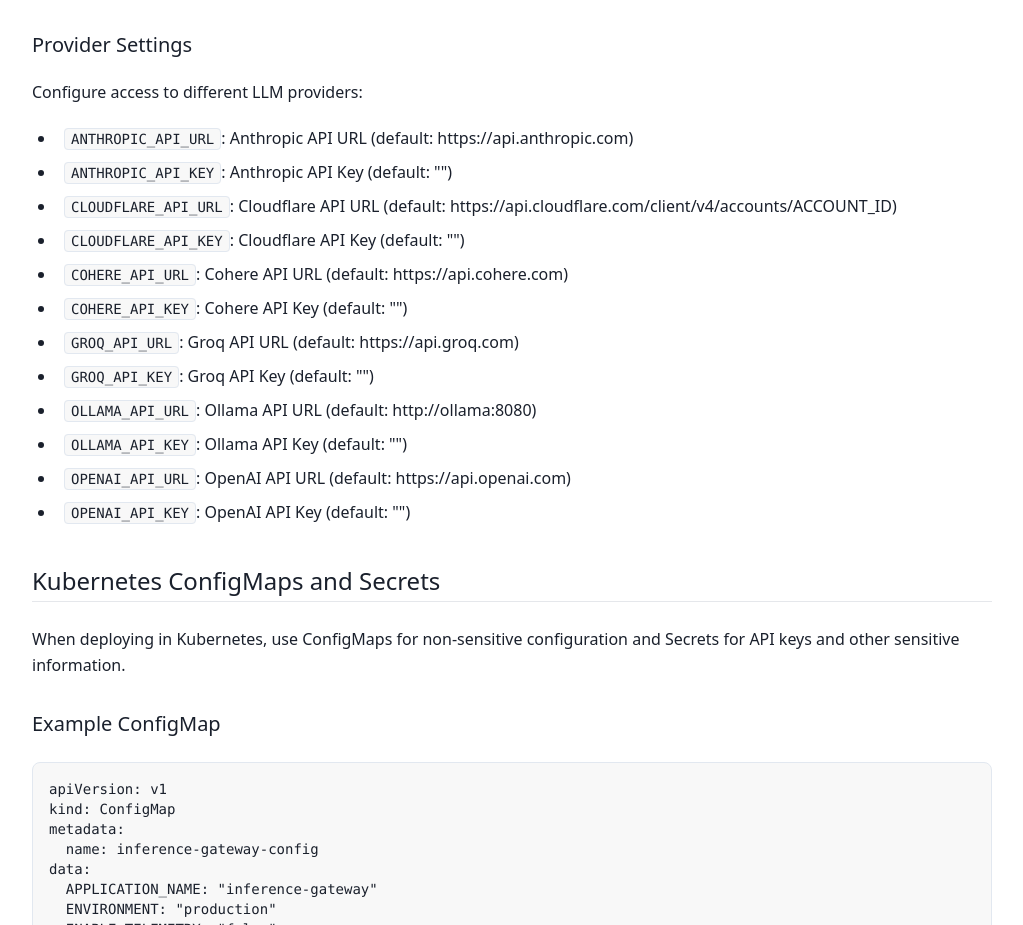
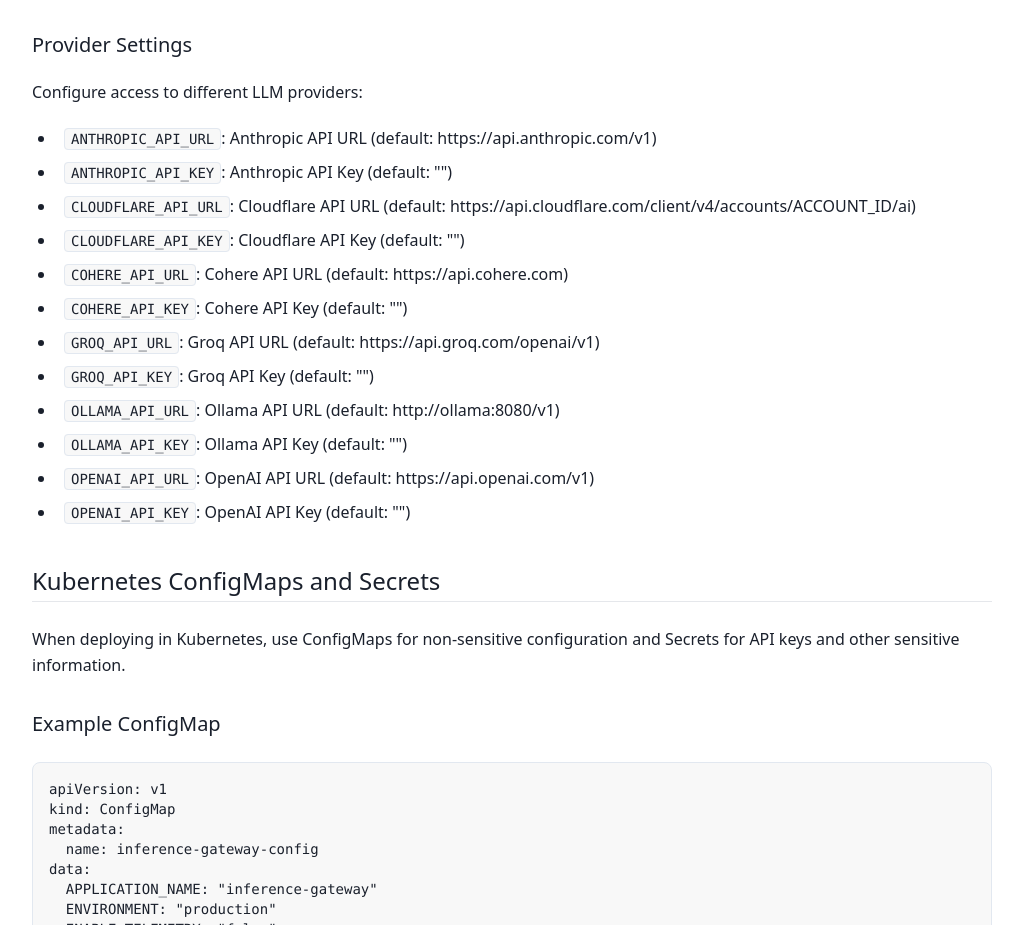
Before and after one commit to inference-gateway/docs, a Next.js app: page /configuration in a window 1280 px wide. Shown: the part 1766-2691 px from the top of the page, without its empty margins (256-1279 px from the left). Built offline with nearby package versions, Linux system fonts and the light colour scheme.

Commit message:
docs: Update default API URLs for LLM providers in configuration and supported providers documentation
Signed-off-by: Eden Reich <eden.reich@gmail.com>

```diff
--- a/markdown/configuration.mdx
+++ b/markdown/configuration.mdx
@@ -60,17 +60,17 @@ Configure OpenID Connect for authentication:
 
 Configure access to different LLM providers:
 
-- `ANTHROPIC_API_URL`: Anthropic API URL (default: https://api.anthropic.com)
+- `ANTHROPIC_API_URL`: Anthropic API URL (default: https://api.anthropic.com/v1)
 - `ANTHROPIC_API_KEY`: Anthropic API Key (default: "")
-- `CLOUDFLARE_API_URL`: Cloudflare API URL (default: https://api.cloudflare.com/client/v4/accounts/ACCOUNT_ID)
+- `CLOUDFLARE_API_URL`: Cloudflare API URL (default: https://api.cloudflare.com/client/v4/accounts/ACCOUNT_ID/ai)
 - `CLOUDFLARE_API_KEY`: Cloudflare API Key (default: "")
 - `COHERE_API_URL`: Cohere API URL (default: https://api.cohere.com)
 - `COHERE_API_KEY`: Cohere API Key (default: "")
-- `GROQ_API_URL`: Groq API URL (default: https://api.groq.com)
+- `GROQ_API_URL`: Groq API URL (default: https://api.groq.com/openai/v1)
 - `GROQ_API_KEY`: Groq API Key (default: "")
-- `OLLAMA_API_URL`: Ollama API URL (default: http://ollama:8080)
+- `OLLAMA_API_URL`: Ollama API URL (default: http://ollama:8080/v1)
 - `OLLAMA_API_KEY`: Ollama API Key (default: "")
-- `OPENAI_API_URL`: OpenAI API URL (default: https://api.openai.com)
+- `OPENAI_API_URL`: OpenAI API URL (default: https://api.openai.com/v1)
 - `OPENAI_API_KEY`: OpenAI API Key (default: "")
 
 ## Kubernetes ConfigMaps and Secrets
--- a/markdown/supported-providers.mdx
+++ b/markdown/supported-providers.mdx
@@ -27,14 +27,14 @@ The following LLM providers are currently supported:
     <h3>OpenAI</h3>
     <p>Access GPT models including GPT-3.5, GPT-4, and more.</p>
     <p><strong>Authentication:</strong> Bearer Token</p>
-    <p><strong>Default URL:</strong> https://api.openai.com</p>
+    <p><strong>Default URL:</strong> https://api.openai.com/v1</p>
   </div>
 
   <div className="border p-4 rounded-md">
     <h3>Anthropic</h3>
     <p>Connect to Claude models for high-quality conversational AI.</p>
     <p><strong>Authentication:</strong> X-Header</p>
-    <p><strong>Default URL:</strong> https://api.anthropic.com</p>
+    <p><strong>Default URL:</strong> https://api.anthropic.com/v1</p>
   </div>
 
   <div className="border p-4 rounded-md">
@@ -48,21 +48,21 @@ The following LLM providers are currently supported:
     <h3>Groq</h3>
     <p>Access high-performance inference with Groq's LPU-accelerated models.</p>
     <p><strong>Authentication:</strong> Bearer Token</p>
-    <p><strong>Default URL:</strong> https://api.groq.com</p>
+    <p><strong>Default URL:</strong> https://api.groq.com/openai/v1</p>
   </div>
 
   <div className="border p-4 rounded-md">
     <h3>Cloudflare</h3>
     <p>Connect to Cloudflare Workers AI for inference on various models.</p>
     <p><strong>Authentication:</strong> Bearer Token</p>
-    <p><strong>Default URL:</strong> https://api.cloudflare.com/client/v4/accounts/{'{ACCOUNT_ID}'}</p>
+    <p><strong>Default URL:</strong> https://api.cloudflare.com/client/v4/accounts/{'{ACCOUNT_ID}'}/ai</p>
   </div>
 
   <div className="border p-4 rounded-md">
     <h3>Ollama</h3>
     <p>Run open-source models locally or on a self-hosted server.</p>
     <p><strong>Authentication:</strong> None (optional API key)</p>
-    <p><strong>Default URL:</strong> http://ollama:8080</p>
+    <p><strong>Default URL:</strong> http://ollama:8080/v1</p>
   </div>
 </div>
 
```
